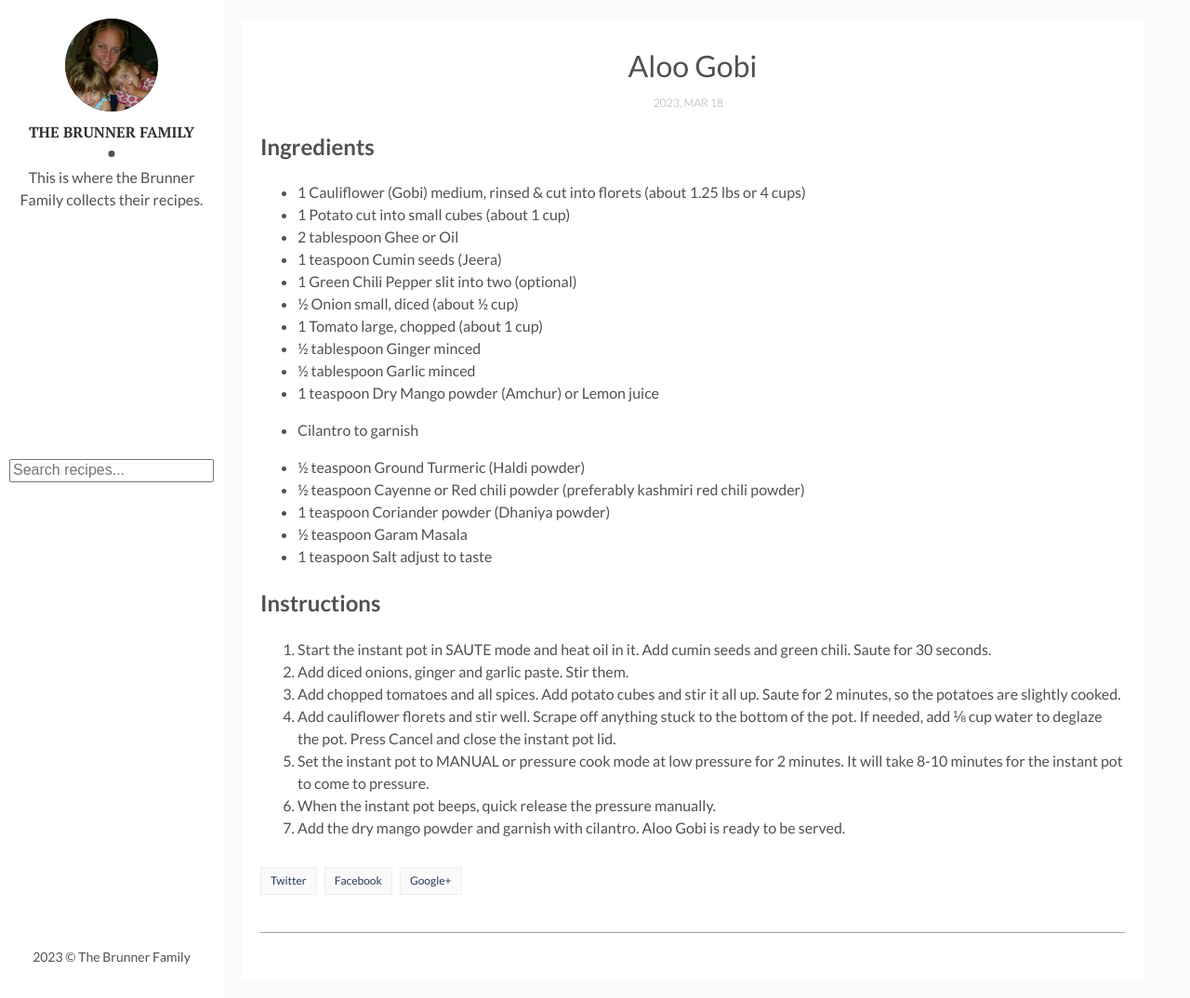
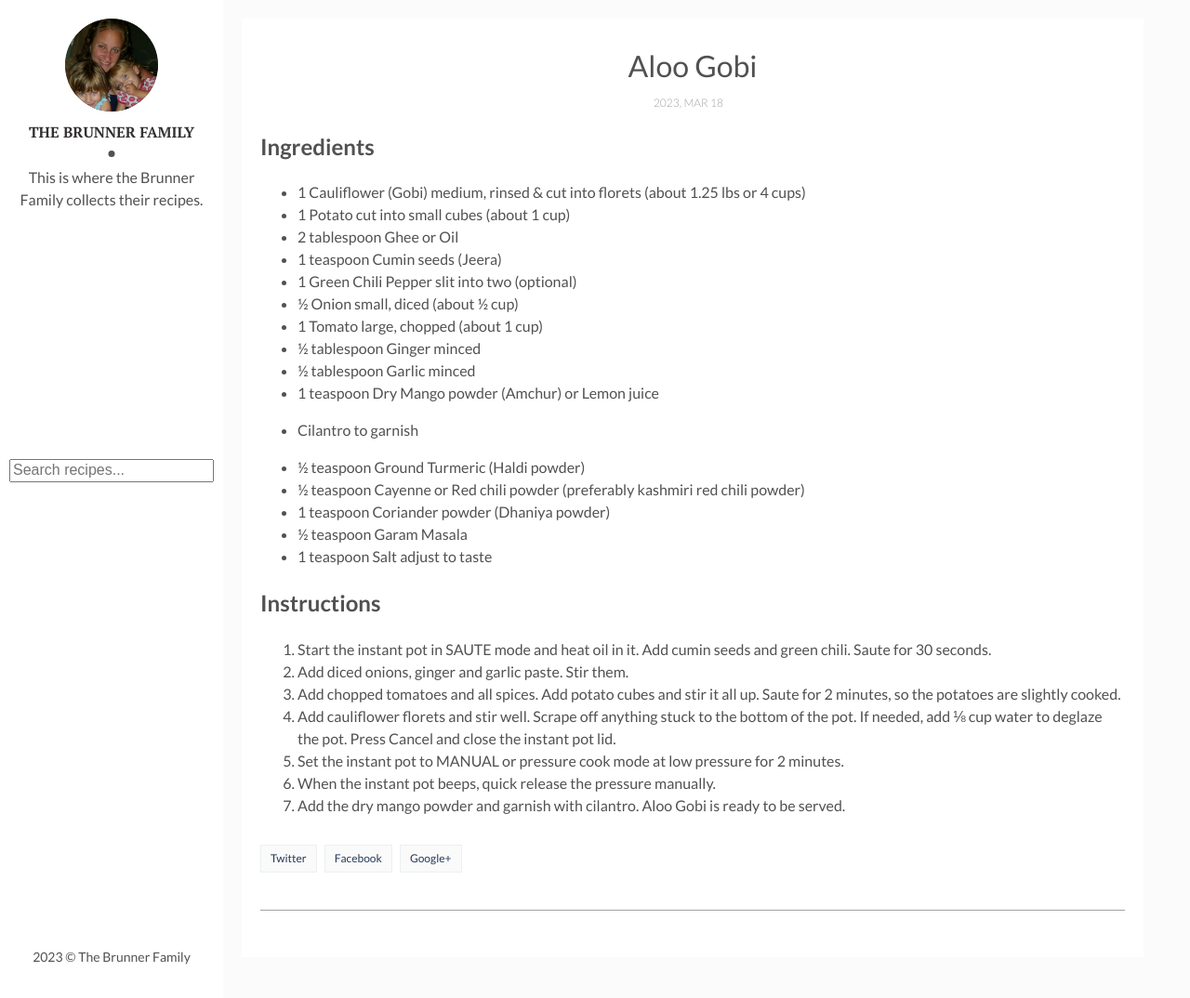
Before and after one commit to jjbrunne/recipes, a Jekyll site: the page built from _posts/2023-03-19-Aloo-Gobi.md, in a window 1280 px wide and 1074 px high. Shown: the whole window at 93% size. Built offline with Jekyll 4.4.1, drawn with Linux system fonts in a browser that asks for light colours; comment, search, counter and statistics services are not loaded.

Commit message:
vault backup: 2023-09-18 18:38:47

```diff
--- a/_posts/2023-03-19-Aloo-Gobi.md
+++ b/_posts/2023-03-19-Aloo-Gobi.md
@@ -31,6 +31,6 @@ Instructions
 2. Add diced onions, ginger and garlic paste. Stir them.
 3. Add chopped tomatoes and all spices. Add potato cubes and stir it all up. Saute for 2 minutes, so the potatoes are slightly cooked.
 4. Add cauliflower florets and stir well. Scrape off anything stuck to the bottom of the pot. If needed, add ⅛ cup water to deglaze the pot. Press Cancel and close the instant pot lid.
-5. Set the instant pot to MANUAL or pressure cook mode at low pressure for 2 minutes. It will take 8-10 minutes for the instant pot to come to pressure.
+5. Set the instant pot to MANUAL or pressure cook mode at low pressure for 2 minutes.
 6. When the instant pot beeps, quick release the pressure manually.
 7. Add the dry mango powder and garnish with cilantro. Aloo Gobi is ready to be served.
```
Also changed, not shown: .obsidian/core-plugins-migration.json, assets/img/Adding an event to a calendar.jpg (added).
